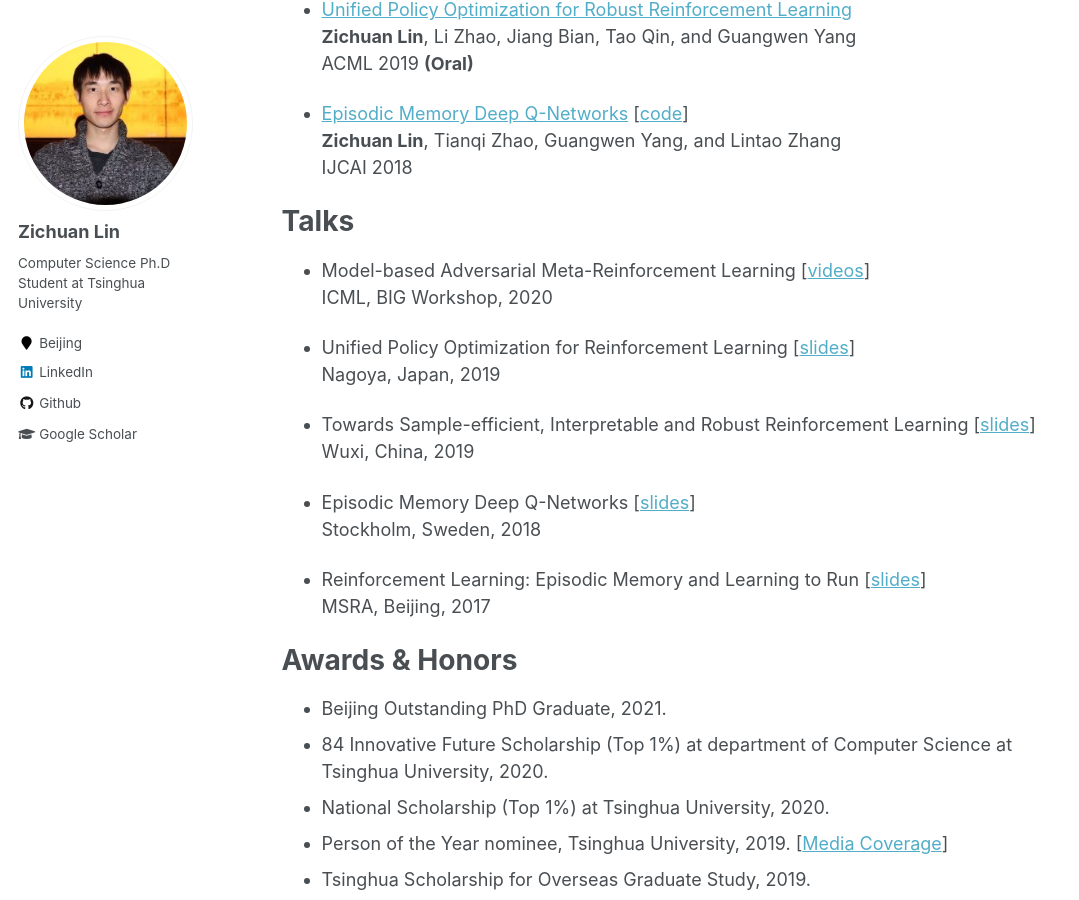
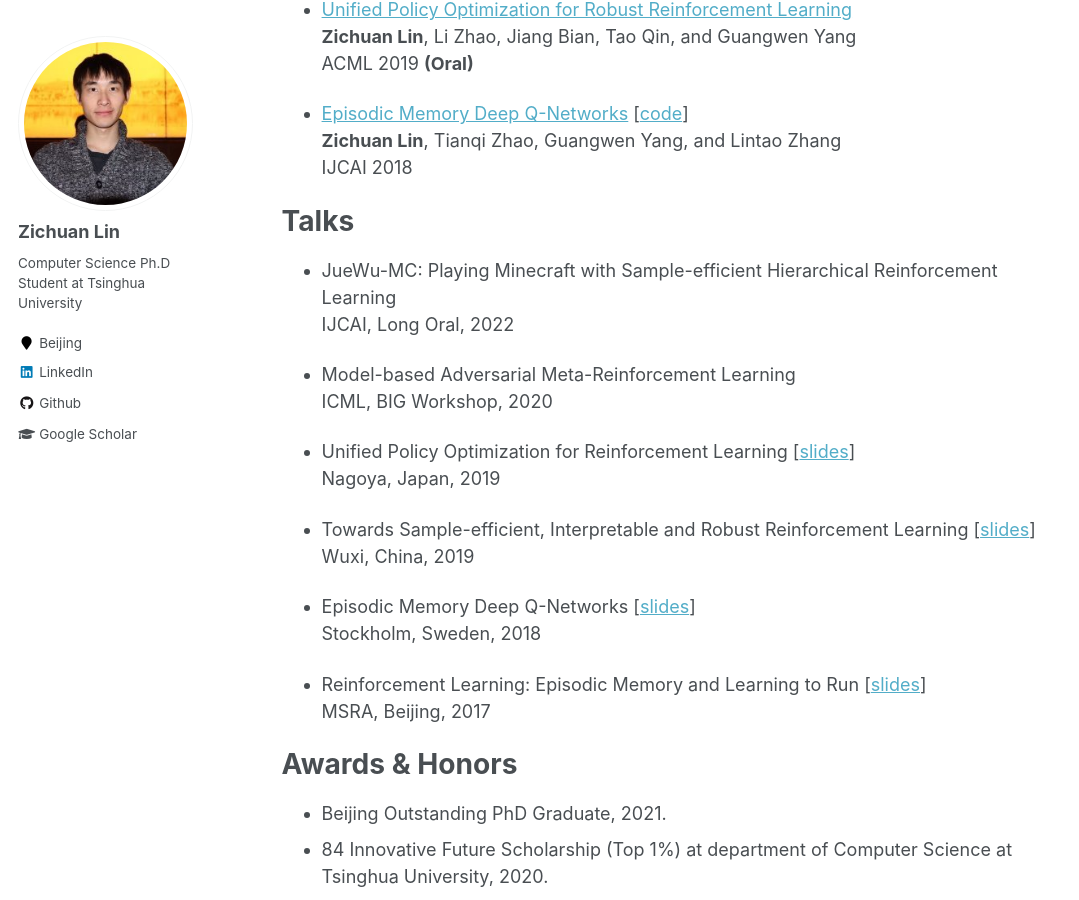
Before and after one commit to LinZichuan/linzichuan.github.io, a Jekyll site: the page built from _pages/about.md, in a window 1280 px wide and 900 px high, scrolled down 1646 px. Shown: the whole window, without its empty margins (0-1079 px from the left). Built offline with Jekyll 4.4.1, drawn with Linux system fonts in a browser that asks for light colours; formulas are drawn with MathJax 3.

Commit message:
Update about.md

```diff
--- a/_pages/about.md
+++ b/_pages/about.md
@@ -62,7 +62,10 @@ IJCAI 2018
 
 Talks
 ======
-- Model-based Adversarial Meta-Reinforcement Learning [[videos](https://slideslive.com/38931355/modelbased-adversarial-metareinforcement-learning?locale=en)] <br>
+- JueWu-MC: Playing Minecraft with Sample-efficient Hierarchical Reinforcement Learning <br>
+IJCAI, Long Oral, 2022
+
+- Model-based Adversarial Meta-Reinforcement Learning <!--[[videos](https://slideslive.com/38931355/modelbased-adversarial-metareinforcement-learning?locale=en)]--> <br>
 ICML, BIG Workshop, 2020
 
 - Unified Policy Optimization for Reinforcement Learning [[slides](https://drive.google.com/open?id=1N-YhYJpPImix0nQFpVixrhi_c-Xr3EVd)] <br>
```
